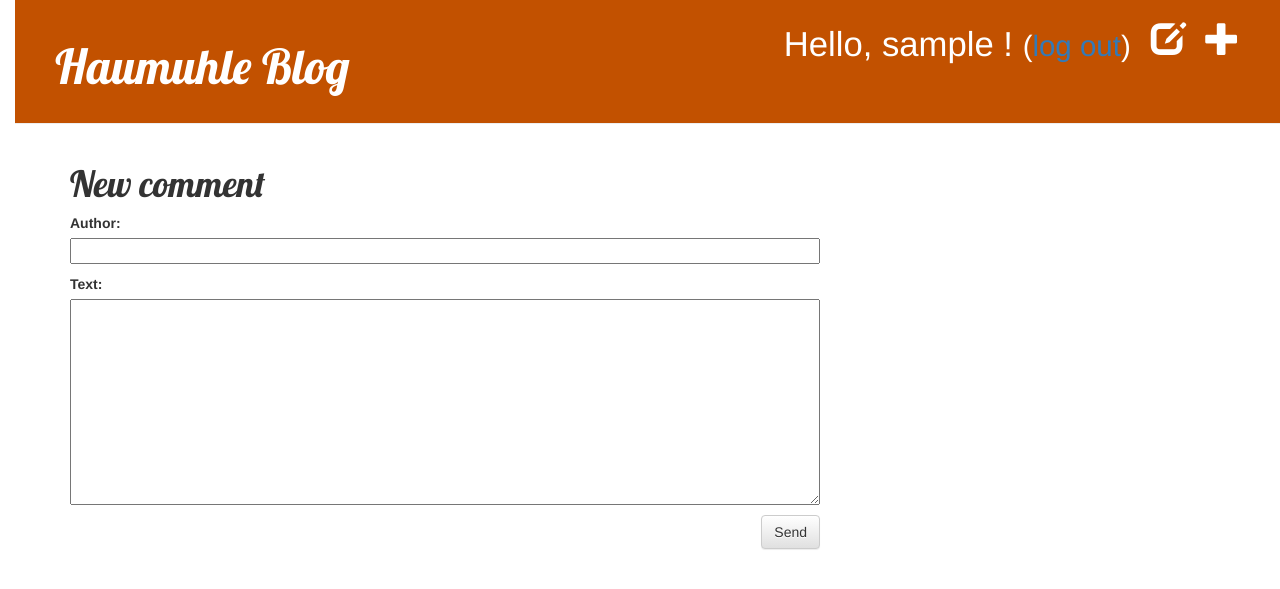
After one commit to aushaumuhle/my-first-blog, a Django app: page /post/1/comment/ in a window 1280 px wide. The commit adds this page. Shown: the top 589 px of the page. Run offline with Django 3.2, Linux system fonts and the light colour scheme; a user stored in the database is signed in; tables that the repository leaves empty hold one stand-in row (values such as "Sample post"); some libraries are stand-ins or nearby versions.

Commit message:
created comment model and setted login module

```diff
--- a/blog/admin.py
+++ b/blog/admin.py
@@ -1,4 +1,5 @@
 from django.contrib import admin
-from .models import Post
+from .models import Post, Comment
 
 admin.site.register(Post)
+admin.site.register(Comment)
--- a/blog/forms.py
+++ b/blog/forms.py
@@ -1,8 +1,14 @@
 from django import forms
-from .models import Post
+from .models import Post, Comment
 
 class PostForm(forms.ModelForm):
 
     class Meta:
         model = Post
         fields = ('title', 'text',)
+
+class CommentForm(forms.ModelForm):
+
+    class Meta:
+        model = Comment
+        fields = ('author', 'text',)
--- a/blog/models.py
+++ b/blog/models.py
@@ -15,3 +15,20 @@ class Post(models.Model):
 
     def __str__(self):
         return self.title
+
+    def approved_comments(self):
+        return self.comments.filter(approved_comment=True)
+
+class Comment(models.Model):
+    post = models.ForeignKey('blog.Post', on_delete=models.CASCADE, related_name='comments')
+    author = models.CharField(max_length=200)
+    text = models.TextField()
+    created_date = models.DateTimeField(default=timezone.now)
+    approved_comment = models.BooleanField(default=False)
+
+    def approve(self):
+        self.approved_comment = True
+        self.save()
+
+    def __str__(self):
+        return self.text
--- a/blog/static/css/blog.css
+++ b/blog/static/css/blog.css
@@ -53,3 +53,7 @@ h1, h2, h3, h4 {
 .post h2 a, .post h2 a:visited {
     color: #000000;
 }
+
+.comment {
+    margin: 20px 0px 20px 20px;
+}
--- /dev/null
+++ b/blog/templates/blog/add_comment_to_post.html
@@ -0,0 +1,10 @@
+{% extends 'blog/base.html' %}
+
+
+{% block content %}
+    <h1>New comment</h1>
+    <form method="POST" class="post-form">{% csrf_token %}
+        {{ form.as_p }}
+        <button type="submit" class="save btn btn-default">Send</button>
+    </form>
+{% endblock content %}
--- a/blog/templates/blog/base.html
+++ b/blog/templates/blog/base.html
@@ -13,6 +13,9 @@
             {% if user.is_authenticated %}
             <a href="{% url 'post_new' %}" class ="top-menu"><span class="glyphicon glyphicon-plus"></span></a>
             <a href="{% url 'post_draft_list' %}" class="top-menu"><span class="glyphicon glyphicon-edit"></span></a>
+            <p class="top-menu">Hello, {{ user.username }} ! <small>(<a href="{% url logout %}">log out</a>)</small></p>
+            {% else %}
+            <a href="{% url 'login' %}" class="top-menu"><span class="glyphicon glyphicon-lock"></span></a>
             {% endif %}
             <h1><a href="/">Haumuhle Blog</a></h1>
         </div>
--- a/blog/templates/blog/post_list.html
+++ b/blog/templates/blog/post_list.html
@@ -9,6 +9,7 @@
         </div>
                 <h2><a href="{% url 'post_detail' pk=post.pk %}">{{ post.title }}</a></h2>
                 <p>{{ post.text|linebreaksbr }}</p>
+                <a href="{% url 'post_detail' pk=post.pk %}">Comments: {{ post.approved_comments.count }}</a>
     </div>
     {% endfor %}
 
--- a/blog/urls.py
+++ b/blog/urls.py
@@ -9,4 +9,7 @@ urlpatterns = [
     path('drafts/', views.post_draft_list, name='post_draft_list'),
     path('post/<pk>/publish/', views.post_publish, name='post_publish'),
     path('post/<pk>/remove/', views.post_remove, name='post_remove'),
+    path('post/<int:pk>/comment/', views.add_comment_to_post, name='add_comment_to_post'),
+    path('comment/<int:pk>/approve/', views.comment_approve, name='comment_approve'),
+    path('comment/<int:pk>/remove/', views.comment_remove, name='comment_remove'),
 ]
--- a/blog/views.py
+++ b/blog/views.py
@@ -1,16 +1,19 @@
+from django.contrib.auth.decorators import login_required
 from django.shortcuts import render, get_object_or_404, redirect
 from django.utils import timezone
-from .models import Post
-from .forms import PostForm
+from .models import Post, Comment
+from .forms import PostForm, CommentForm
 
+@login_required
 def post_list(request):
     posts = Post.objects.filter(published_date__lte=timezone.now()).order_by('published_date')
     return render(request, 'blog/post_list.html', {'posts':posts})
 
+@login_required
 def post_detail(request, pk):
     post = get_object_or_404(Post, pk=pk)
     return render(request, 'blog/post_detail.html', {'post': post})
-
+@login_required
 def post_new(request):
     if request.method == "POST":
         form = PostForm(request.POST)
@@ -23,6 +26,7 @@ def post_new(request):
         form = PostForm()
     return render(request, 'blog/post_edit.html', {'form': form})
 
+@login_required
 def post_edit(request, pk):
     post = get_object_or_404(Post, pk=pk)
     if request.method == "POST":
@@ -36,16 +40,45 @@ def post_edit(request, pk):
         form = PostForm(instance=post)
         return render(request, 'blog/post_edit.html', {'form': form})
 
+@login_required
 def post_draft_list(request):
     posts = Post.objects.filter(published_date__isnull=True).order_by('created_date')
     return render(request, 'blog/post_draft_list.html', {'posts': posts})
 
+@login_required
 def post_publish(request, pk):
     post = get_object_or_404(Post, pk=pk)
     post.publish()
     return redirect('post_detail', pk=pk)
 
+@login_required
 def post_remove(request, pk):
     post = get_object_or_404(Post, pk=pk)
     post.delete()
     return redirect('post_list')
+
+@login_required
+def add_comment_to_post(request, pk):
+    post = get_object_or_404(Post, pk=pk)
+    if request.method == "POST":
+        form = CommentForm(request.POST)
+        if form.is_valid():
+            comment = form.save(commit=False)
+            comment.post = post
+            comment.save()
+            return redirect('post_detail', pk=post.pk)
+    else:
+        form = CommentForm()
+    return render(request, 'blog/add_comment_to_post.html', {'form': form})
+
+@login_required
+def comment_approve(request, pk):
+    comment = get_object_or_404(Comment, pk=pk)
+    comment.approve()
+    return redirect('post_detail', pk=comment.post.pk)
+
+@login_required
+def comment_remove(request, pk):
+    comment = get_object_or_404(Comment, pk=pk)
+    comment.delete()
+    return redirect('post_detail', pk=comment.post.pk)
--- a/mysite/settings.py
+++ b/mysite/settings.py
@@ -125,3 +125,5 @@ STATIC_ROOT = os.path.join(BASE_DIR, 'static')
 
 MEDIA_URL = '/media/'
 MEDIA_ROOT = os.path.join(BASE_DIR, 'media')
+
+LOGIN_REDIRECT_URL = '/'
--- a/mysite/urls.py
+++ b/mysite/urls.py
@@ -16,7 +16,10 @@ Including another URLconf
 from django.contrib import admin
 from django.urls import path, include
 
+from django.contrib.auth import views
+
 urlpatterns = [
     path('admin/', admin.site.urls),
     path('', include('blog.urls')),
+    path('accounts/login/', views.LoginView.as_view(), name='login'),
 ]
```
Also changed, not shown: blog/templates/blog/post_detail.html (+24 -0 lines), blog/templates/registration/login.html (added, +27 -0 lines), blog/migrations/0002_comment.py (added).
